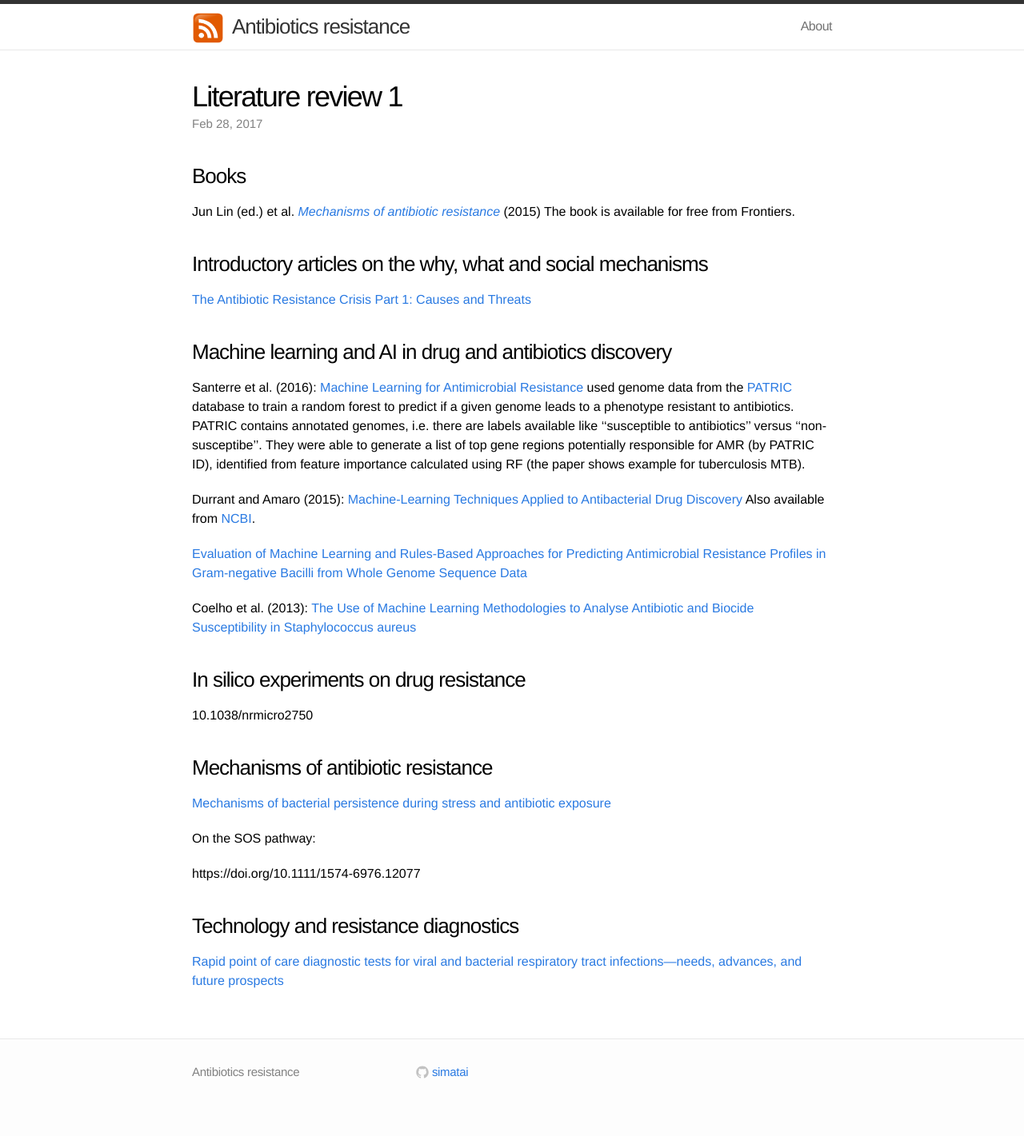
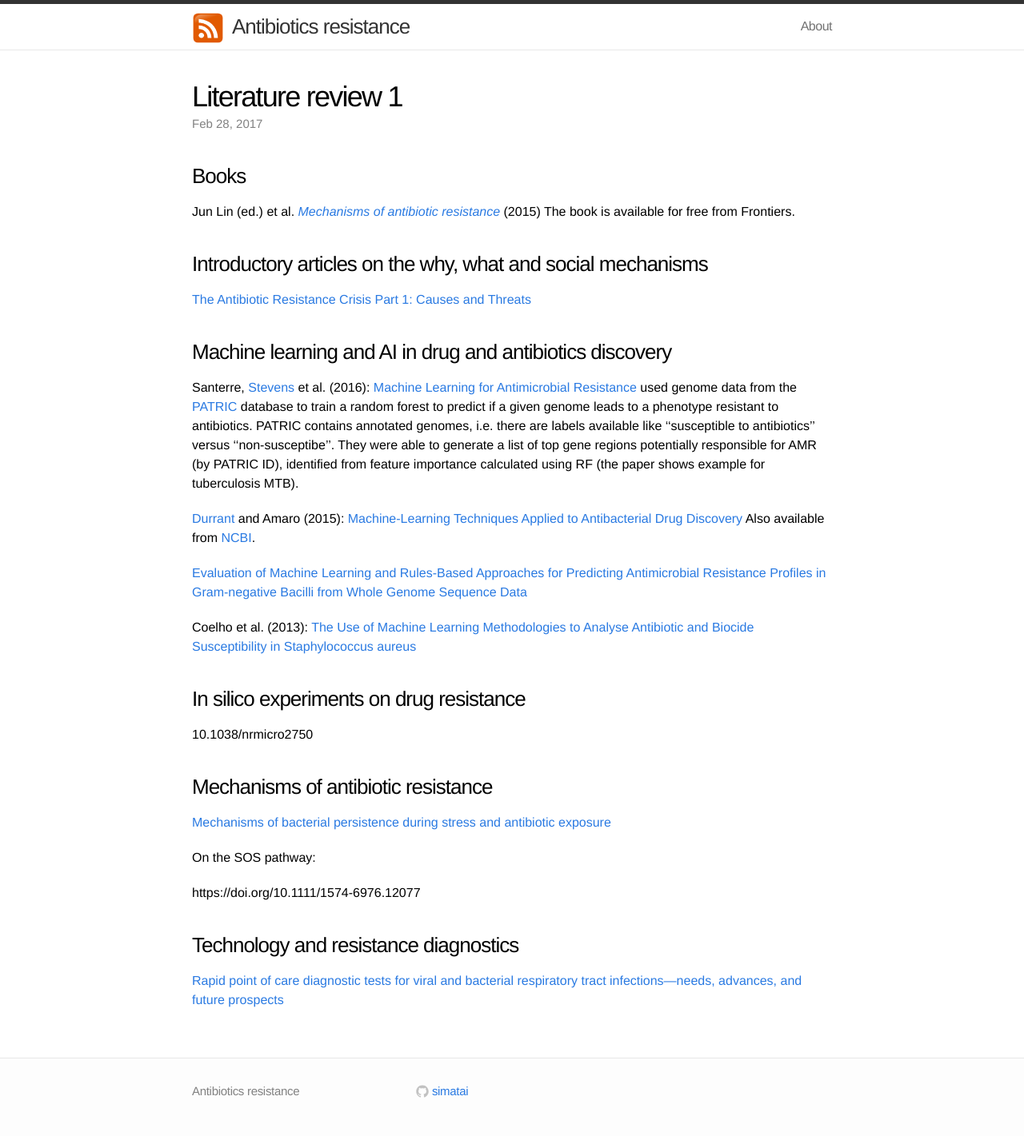
Before and after one commit to simatai/simatai.github.io, a Jekyll site: the page built from _posts/2017-02-28-literature-review.md, in a window 1280 px wide. Shown: the whole page at 80% size. Built offline with Jekyll 4.4.1, drawn with Linux system fonts in a browser that asks for light colours; before the commit the page ends 1397 px from its top, so only the background shows below that.

Commit message:
Update 2017-02-28-literature-review.md

```diff
--- a/_posts/2017-02-28-literature-review.md
+++ b/_posts/2017-02-28-literature-review.md
@@ -17,10 +17,10 @@ The book is available for free from Frontiers.
 
 ### Machine learning and AI in drug and antibiotics discovery
 
-Santerre et al. (2016): [Machine Learning for Antimicrobial Resistance](https://arxiv.org/pdf/1607.01224.pdf) used genome data from the [PATRIC](https://www.patricbrc.org) database to train a random forest to predict if a given genome leads to a phenotype resistant to antibiotics. PATRIC contains annotated genomes, i.e. there are labels available like ''susceptible to antibiotics'' versus ''non-susceptibe''. They were able to generate a list of top gene regions potentially responsible for AMR (by PATRIC ID), identified
+Santerre, [Stevens](https://www.anl.gov/contributors/rick-stevens) et al. (2016): [Machine Learning for Antimicrobial Resistance](https://arxiv.org/pdf/1607.01224.pdf) used genome data from the [PATRIC](https://www.patricbrc.org) database to train a random forest to predict if a given genome leads to a phenotype resistant to antibiotics. PATRIC contains annotated genomes, i.e. there are labels available like ''susceptible to antibiotics'' versus ''non-susceptibe''. They were able to generate a list of top gene regions potentially responsible for AMR (by PATRIC ID), identified
 from feature importance calculated using RF (the paper shows example for tuberculosis MTB).
 
-Durrant and Amaro (2015): [Machine-Learning Techniques Applied to Antibacterial Drug Discovery](https://doi.org/10.1111/cbdd.12423)
+[Durrant](https://amarolab.ucsd.edu/~jdurrant/) and Amaro (2015): [Machine-Learning Techniques Applied to Antibacterial Drug Discovery](https://doi.org/10.1111/cbdd.12423)
 Also available from [NCBI](https://www.ncbi.nlm.nih.gov/pmc/articles/PMC4273861/).
 
 [Evaluation of Machine Learning and Rules-Based Approaches for Predicting Antimicrobial Resistance Profiles in Gram-negative Bacilli from Whole Genome Sequence Data](https://doi.org/10.3389/fmicb.2016.01887)
```
